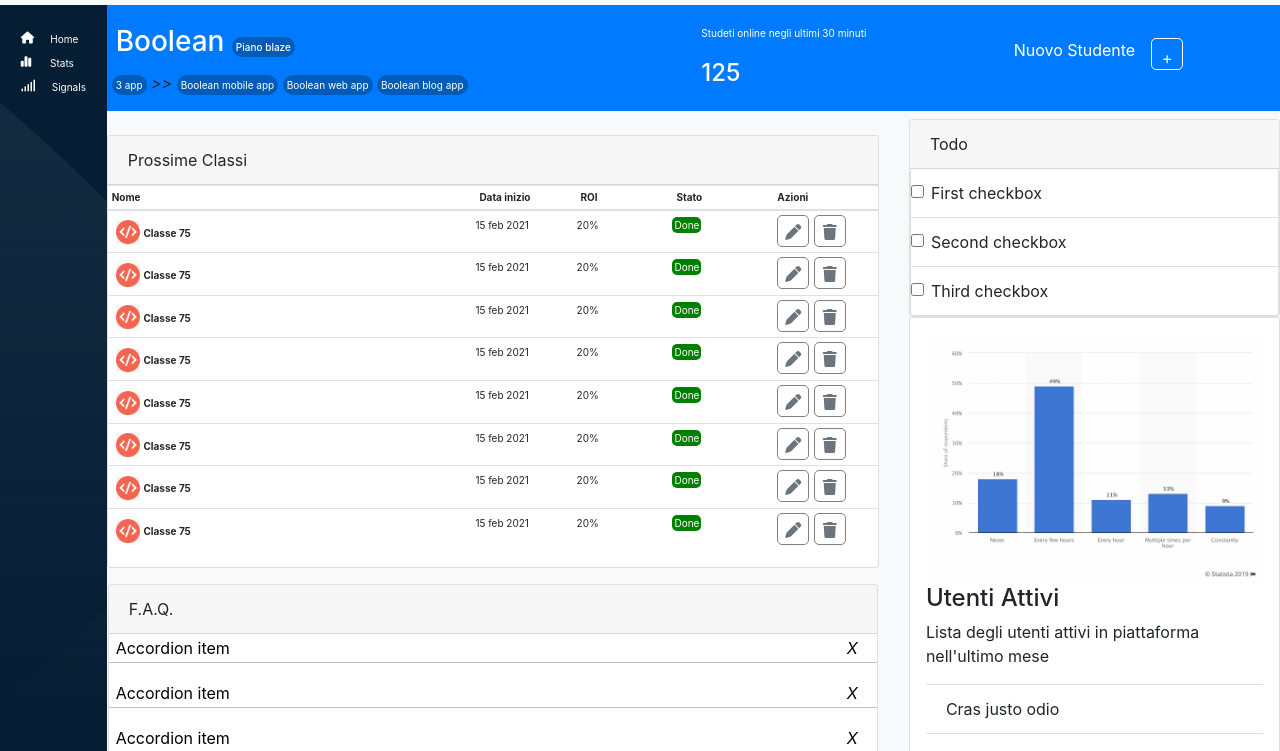
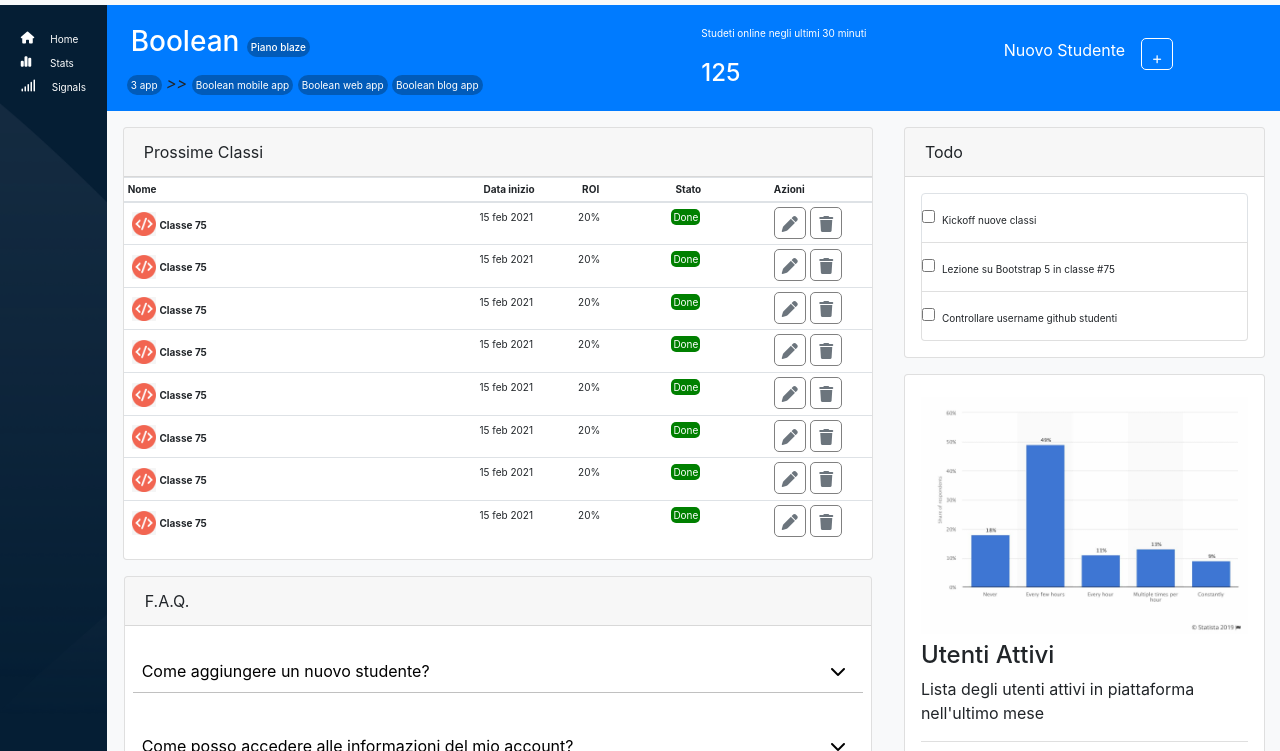
Before and after one commit to Antrussian/html-css-bootstrap-dashboard, a plain HTML site: page index.html in a window 1280 px wide. Shown: the part 49-800 px from the top of the page. Drawn offline with nearby package versions, Linux system fonts and the light colour scheme.

Commit message:
Fix grandezze sidebar - Completata card faq/todo

```diff
--- a/index.html
+++ b/index.html
@@ -26,7 +26,7 @@
 
 
 
-                <nav class=" navbar navbar-expand-lg navbar-light bg-light col-12 ">
+                <nav class=" navbar navbar-light bg-light col-12 ">
 
                         <div class="col-2">
                             <img class="navbar-brand img-fluid" src="./img-4/logo.svg" alt="logo">
@@ -96,7 +96,7 @@
 
 
                         <!-- Inizio sezione main-->
-                <div class="col-11 m-0 p-0    bg-light ">
+                <div class="col-11    bg-light ">
 
 
 
@@ -151,9 +151,9 @@
 
             <div class="row">
                                             <!-- Colonna sx classi alunni-->
-                        <div class="col-lg-8 col-md-12 ">
+                        <div class="col-lg-8 col-md-12 p-3 ">
 
-                                <div class="card _card-classe  mt-4">
+                                <div class="card _card-classe ">
 
                                                 <div class="card-header">
                                                     Prossime Classi
@@ -261,18 +261,18 @@
 
 
 
-                                                <div class="accordion accordion-flush col-12  " id="accordionFlushExample">
+                                                <div class="accordion accordion-flush col-12 " id="accordionFlushExample">
 
-                                                                <div class="accordion-item">
+                                                                <div class="accordion-item p-2">
                                                                                 <p class="accordion-header _accordion-header" id="flush-headingOne">
 
-                                                                                    <button class="_accordion-button accordion-button collapsed border border-white bg-white" type="button" data-bs-toggle="collapse" data-bs-target="#flush-collapseOne" aria-expanded="false" aria-controls="flush-collapseOne">
+                                                                                    <button class="_accordion-button accordion-button collapsed border border-white bg-white p-2 mt-3" type="button" data-bs-toggle="collapse" data-bs-target="#flush-collapseOne" aria-expanded="false" aria-controls="flush-collapseOne">
                                                                                         <div class="row">
                                                                                             <div class="col-11 text-left">
-                                                                                                <span> Accordion item</span>
+                                                                                                <span> Come aggiungere un nuovo studente?</span>
                                                                                             </div>
                                                                                             <div class="col-1">
-                                                                                                <i>X</i>
+                                                                                                <i class="fa-solid fa-chevron-down"></i>
                                                                                             </div>
 
                                                                                     </button>
@@ -285,16 +285,16 @@
 
 
 
-                                                                <div class="accordion-item">
+                                                                <div class="accordion-item p-2">
                                                                                 <p class="accordion-header _accordion-header" id="flush-headingTwo">
 
-                                                                                    <button class="_accordion-button accordion-button collapsed border border-white bg-white" type="button" data-bs-toggle="collapse" data-bs-target="#flush-collapseTwo" aria-expanded="false" aria-controls="flush-collapseTwo">
+                                                                                    <button class="_accordion-button accordion-button collapsed border border-white bg-white p-2" type="button" data-bs-toggle="collapse" data-bs-target="#flush-collapseTwo" aria-expanded="false" aria-controls="flush-collapseTwo">
                                                                                         <div class="row">
                                                                                             <div class="col-11 text-left">
-                                                                                                <span> Accordion item</span>
+                                                                                                <span> Come posso accedere alle informazioni del mio account?</span>
                                                                                             </div>
                                                                                             <div class="col-1">
-                                                                                                <i>X</i>
+                                                                                                <i class="fa-solid fa-chevron-down"></i>
                                                                                             </div>
 
                                                                                     </button>
@@ -307,16 +307,16 @@
 
 
 
-                                                                <div class="accordion-item">
+                                                                <div class="accordion-item p-2">
                                                                                 <p class="accordion-header _accordion-header" id="flush-headingTwo">
 
-                                                                                    <button class="_accordion-button accordion-button collapsed border border-white bg-white" type="button" data-bs-toggle="collapse" data-bs-target="#flush-collapseTwo" aria-expanded="false" aria-controls="flush-collapseTwo">
+                                                                                    <button class="_accordion-button accordion-button collapsed border border-white bg-white p-2" type="button" data-bs-toggle="collapse" data-bs-target="#flush-collapseTwo" aria-expanded="false" aria-controls="flush-collapseTwo">
                                                                                         <div class="row">
                                                                                             <div class="col-11 text-left">
-                                                                                                <span> Accordion item</span>
+                                                                                                <span> Posso usare questa dashboard da mobile?</span>
                                                                                             </div>
                                                                                             <div class="col-1">
-                                                                                                <i>X</i>
+                                                                                                <i class="fa-solid fa-chevron-down"></i>
                                                                                             </div>
 
                                                                                     </button>
@@ -348,24 +348,24 @@
 
 
 
-                                                                    <div class="card _mycard m-0 mt-2 " >
+                                                                    <div class="card _mycard mb-3 mt-3" >
 
                                                                                 <div class="card-header">
                                                                                     Todo
                                                                                 </div>
 
-                                                                                <ul class="list-group p-0">
-                                                                                    <li class="list-group-item">
-                                                                                    <input class="form-check-input me-1" type="checkbox" value="" id="firstCheckbox">
-                                                                                    <label class="form-check-label" for="firstCheckbox">First checkbox</label>
+                                                                                <ul class="list-group p-3">
+                                                                                    <li class="list-group-item border">
+                                                                                    <input class="form-check-input " type="checkbox" value="" id="firstCheckbox">
+                                                                                    <label class="form-check-label _list-items-tab" for="firstCheckbox">Kickoff nuove classi</label>
                                                                                     </li>
                                                                                     <li class="list-group-item">
                                                                                     <input class="form-check-input me-1" type="checkbox" value="" id="secondCheckbox">
-                                                                                    <label class="form-check-label" for="secondCheckbox">Second checkbox</label>
+                                                                                    <label class="form-check-label _list-items-tab" for="secondCheckbox">Lezione su Bootstrap 5 in classe #75</label>
                                                                                     </li>
                                                                                     <li class="list-group-item">
                                                                                     <input class="form-check-input me-1" type="checkbox" value="" id="thirdCheckbox">
-                                                                                    <label class="form-check-label" for="thirdCheckbox">Third checkbox</label>
+                                                                                    <label class="form-check-label _list-items-tab" for="thirdCheckbox">Controllare username github studenti</label>
                                                                                     </li>
                                                                                 </ul>
 
@@ -382,10 +382,10 @@
 
 
                                                                         <ul class="list-group list-group-flush">
-                                                                            <li class="list-group-item">Cras justo odio</li>
-                                                                            <li class="list-group-item">Dapibus ac facilisis in</li>
-                                                                            <li class="list-group-item">Morbi leo risus</li>
-                                                                            <li class="list-group-item">Porta ac consectetur ac</li>
+                                                                            <li class="list-group-item">Gennaio: 1200</li>
+                                                                            <li class="list-group-item">Febbraio: 800</li>
+                                                                            <li class="list-group-item">Marzo: 1500</li>
+
                                                                             <li class="list-group-item">Vestibulum at eros</li>
                                                                         </ul>
 
--- a/style.css
+++ b/style.css
@@ -1,5 +1,5 @@
 ._sidebar {
-    width: 50px;
+    width: 60px;
     max-height: 100%;
     background-color: #051e34;
     align-items: center;
```
